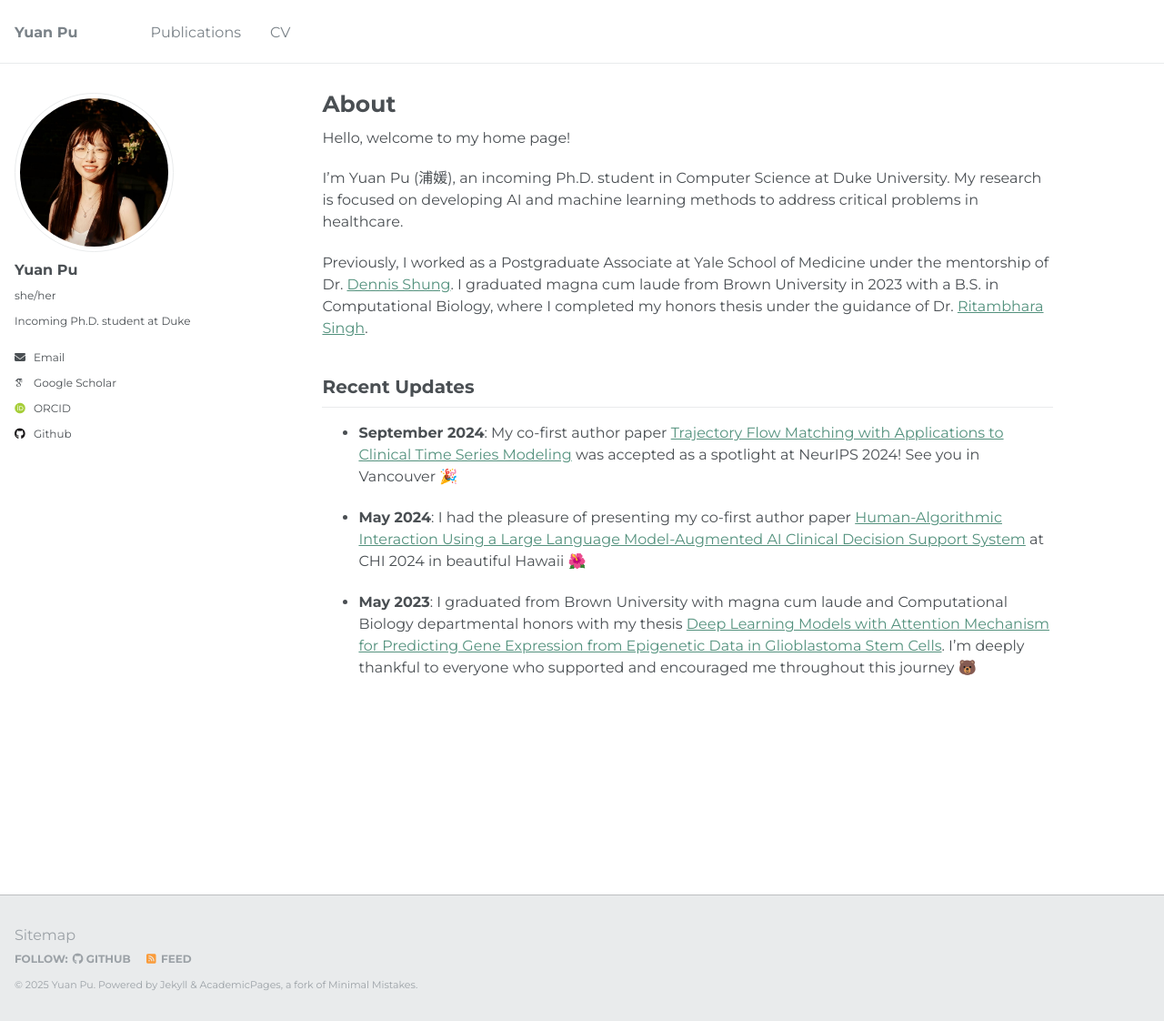
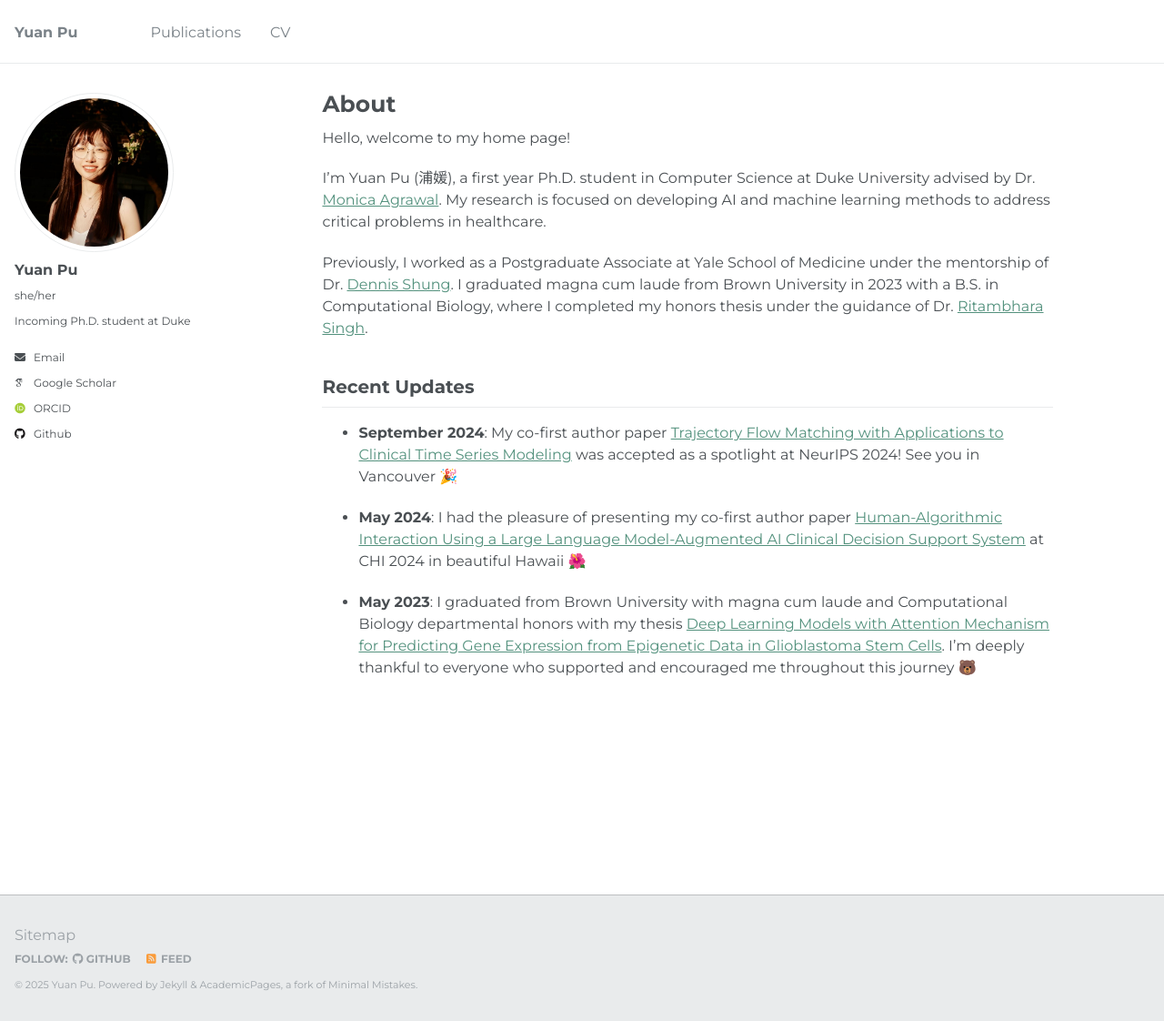
Before and after one commit to yuan-pu/yuan-pu_academicPages, a Jekyll site: the page built from _pages/about.md, in a window 1280 px wide and 1122 px high. Shown: the whole window at 91% size. Built offline with Jekyll 4.4.1, drawn with Linux system fonts in a browser that asks for light colours; some web fonts are replaced.

Commit message:
Update about.md

```diff
--- a/_pages/about.md
+++ b/_pages/about.md
@@ -9,7 +9,7 @@ redirect_from:
 
 Hello, welcome to my home page!
 
-I'm Yuan Pu (浦媛), an incoming Ph.D. student in Computer Science at Duke University. My research is focused on developing AI and machine learning methods to address critical problems in healthcare.
+I'm Yuan Pu (浦媛), a first year Ph.D. student in Computer Science at Duke University advised by Dr. [Monica Agrawal](https://www.monicaagrawal.com/home). My research is focused on developing AI and machine learning methods to address critical problems in healthcare.
 
 Previously, I worked as a Postgraduate Associate at Yale School of Medicine under the mentorship of Dr. [Dennis Shung](https://scholar.google.com/citations?user=N-LePdMAAAAJ&hl=en). I graduated magna cum laude from Brown University in 2023 with a B.S. in Computational Biology, where I completed my honors thesis under the guidance of Dr. [Ritambhara Singh](https://ritambharasingh.com/).
 
```
